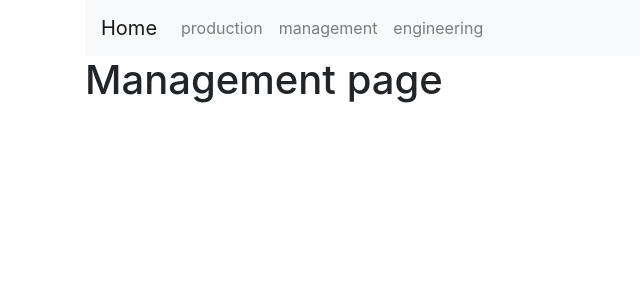
After one commit to Turkevich91/Python_interesting_practice, a Django app: page /manage/ in a window 1280 px wide. The commit adds this page. Shown: the top 300 px of the page, without its empty margins (0-640 px from the left). Run offline with Django 3.2, Linux system fonts and the light colour scheme; some libraries are stand-ins or nearby versions.

Commit message:
Django app views.py

```diff
--- a/inputValidation/app/templates/base.html
+++ b/inputValidation/app/templates/base.html
@@ -6,18 +6,43 @@
     <meta name="viewport" content="width=device-width, initial-scale=1, shrink-to-fit=no">
 
     <!-- Bootstrap CSS -->
-    <link rel="stylesheet" href="https://stackpath.bootstrapcdn.com/bootstrap/4.5.0/css/bootstrap.min.css" integrity="sha384-9aIt2nRpC12Uk9gS9baDl411NQApFmC26EwAOH8WgZl5MYYxFfc+NcPb1dKGj7Sk" crossorigin="anonymous">
+    <link rel="stylesheet" href="https://stackpath.bootstrapcdn.com/bootstrap/4.5.0/css/bootstrap.min.css"
+          integrity="sha384-9aIt2nRpC12Uk9gS9baDl411NQApFmC26EwAOH8WgZl5MYYxFfc+NcPb1dKGj7Sk" crossorigin="anonymous">
 
     <title>Hello, world!</title>
 </head>
 <body>
+<header>
+    <div class="container">
+        <nav class="navbar navbar-expand-lg navbar-light bg-light">
+            <a class="navbar-brand" href="{% url 'index' %}">Home</a>
+            <button class="navbar-toggler" type="button" data-toggle="collapse" data-target="#navbarNavAltMarkup"
+                    aria-controls="navbarNavAltMarkup" aria-expanded="false" aria-label="Toggle navigation">
+                <span class="navbar-toggler-icon"></span>
+            </button>
+            <div class="collapse navbar-collapse" id="navbarNavAltMarkup">
+                <div class="navbar-nav">
+                    <a class="nav-item nav-link" href="{% url 'production' %}">production</a>
+                    <a class="nav-item nav-link" href="{% url 'manage' %}">management</a>
+                    <a class="nav-item nav-link" href="{% url 'engineering' %}">engineering</a>
+                </div>
+            </div>
+        </nav>
+    </div>
+</header>
 <div class="container">
     {% block content %}Hello{% endblock %}
 </div>
 <!-- Optional JavaScript -->
 <!-- jQuery first, then Popper.js, then Bootstrap JS -->
-    <script src="https://code.jquery.com/jquery-3.5.1.slim.min.js" integrity="sha384-DfXdz2htPH0lsSSs5nCTpuj/zy4C+OGpamoFVy38MVBnE+IbbVYUew+OrCXaRkfj" crossorigin="anonymous"></script>
-    <script src="https://cdn.jsdelivr.net/npm/popper.js@1.16.0/dist/umd/popper.min.js" integrity="sha384-Q6E9RHvbIyZFJoft+2mJbHaEWldlvI9IOYy5n3zV9zzTtmI3UksdQRVvoxMfooAo" crossorigin="anonymous"></script>
-    <script src="https://stackpath.bootstrapcdn.com/bootstrap/4.5.0/js/bootstrap.min.js" integrity="sha384-OgVRvuATP1z7JjHLkuOU7Xw704+h835Lr+6QL9UvYjZE3Ipu6Tp75j7Bh/kR0JKI" crossorigin="anonymous"></script>
+<script src="https://code.jquery.com/jquery-3.5.1.slim.min.js"
+        integrity="sha384-DfXdz2htPH0lsSSs5nCTpuj/zy4C+OGpamoFVy38MVBnE+IbbVYUew+OrCXaRkfj"
+        crossorigin="anonymous"></script>
+<script src="https://cdn.jsdelivr.net/npm/popper.js@1.16.0/dist/umd/popper.min.js"
+        integrity="sha384-Q6E9RHvbIyZFJoft+2mJbHaEWldlvI9IOYy5n3zV9zzTtmI3UksdQRVvoxMfooAo"
+        crossorigin="anonymous"></script>
+<script src="https://stackpath.bootstrapcdn.com/bootstrap/4.5.0/js/bootstrap.min.js"
+        integrity="sha384-OgVRvuATP1z7JjHLkuOU7Xw704+h835Lr+6QL9UvYjZE3Ipu6Tp75j7Bh/kR0JKI"
+        crossorigin="anonymous"></script>
 </body>
 </html>
--- /dev/null
+++ b/inputValidation/app/templates/manage.html
@@ -0,0 +1,7 @@
+{% extends 'base.html' %}
+
+{% block title %}Last Work{% endblock %}
+
+{% block content %}
+    <h1>Management page</h1>
+{% endblock %}
--- a/inputValidation/app/urls.py
+++ b/inputValidation/app/urls.py
@@ -3,5 +3,8 @@ from . import views
 
 urlpatterns = [
     path('', views.index, name='index'),
+    path('production/', views.production, name='production'),
+    path('manage/', views.manage, name='manage'),
+    path('engineering/', views.engineering, name='engineering')
     # path('<int:rel_id/>', views.projects, name='Project'),
 ]
--- a/inputValidation/app/views.py
+++ b/inputValidation/app/views.py
@@ -6,16 +6,29 @@ from django.shortcuts import render
 from .models import Project, Release, Panel
 
 
-def index(request):
+def production(request):
     project_numbers_list = Project.objects.order_by('project_number')
     # quantity_of_releases = Release.project.get_foreign_related_value(project_numbers_list)
-    return render(request, 'list.html', {'project_list': project_numbers_list})
+    return render(request, 'production.html', {'project_list': project_numbers_list})
 
 
-# def releas(request, project_number):
+def manage(request):
+
+    return render(request, 'manage.html')
+
+
+def engineering(request):
+    return render(request, 'engineering.html', )
+
+
+def index(request):
+    return render(request, 'index.html')
+
+# def releases(request, project_number):
 #     try:
 #         a = Project.objects.get(project_number=project_number)
 #     except:
 #         raise Http404('Page not found')
+
+#     return render(request, 'app/detail.html', {''})
 #
-#     return render(request, 'app/detail.html', {''})
```
Also changed, not shown: inputValidation/app/templates/engineering.html (added, +7 -0 lines), inputValidation/app/templates/index.html (added, +31 -0 lines), inputValidation/app/templates/production.html (renamed from inputValidation/app/templates/list.html). Lines whose indentation alone changed are shown as unchanged.
